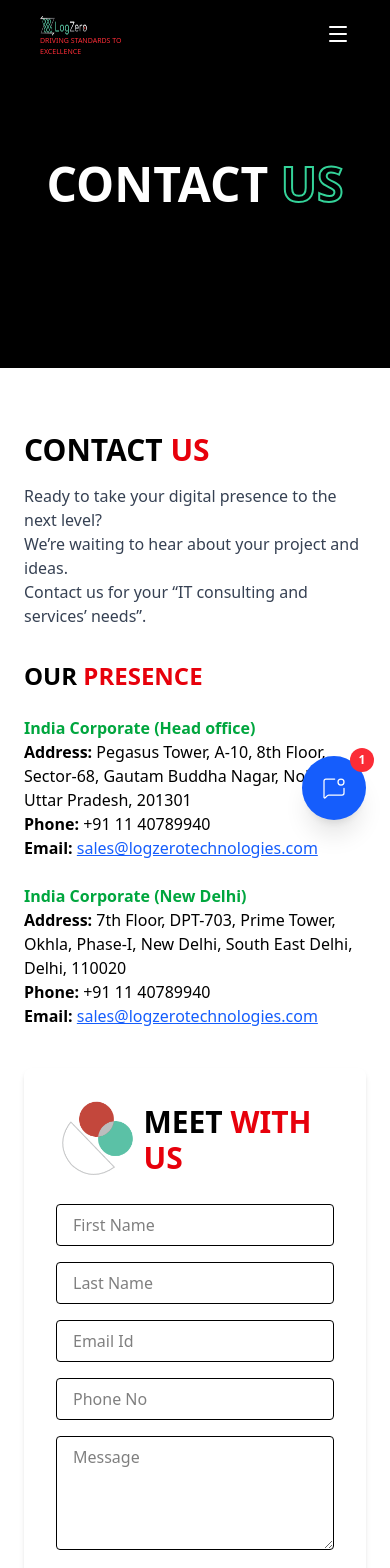
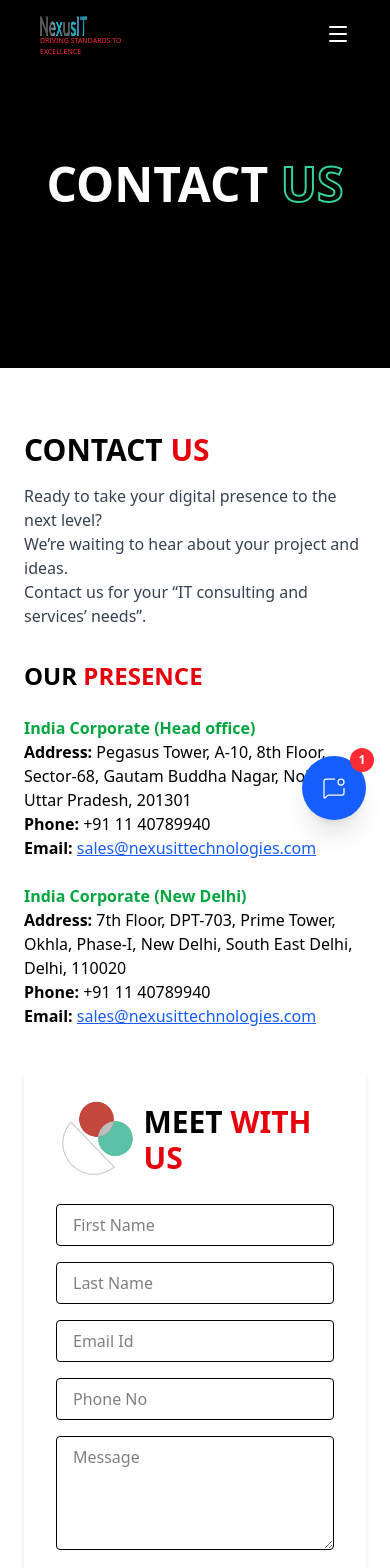
Before and after one commit to Mrfrost1304/Logzero, a React (Vite) app: page /get-in-touch in a window 390 px wide. Shown: the top 1568 px of the page. Built offline with nearby package versions, Linux system fonts and the light colour scheme; a web font is replaced by a local one.

Commit message:
change brandname to Nexus IT

```diff
--- a/package.json
+++ b/package.json
@@ -1,5 +1,5 @@
 {
-  "name": "logzero-frontend",
+  "name": "nexusit-frontend",
   "private": true,
   "version": "0.0.0",
   "type": "module",
--- a/src/Components/AboutPage/Abouthome.jsx
+++ b/src/Components/AboutPage/Abouthome.jsx
@@ -1,6 +1,6 @@
 import CultureSection from "./CultureSection";
 import HighlightsSection from "./HighlightsSection";
-import InsideLogZeroSection from "./InsideLogZeroSection";
+import InsideNexusITSection from "./InsideNexusITSection";
 import CredentialsSection from "./OurCred";
 import UsSection from "./UsSection";
 
@@ -11,7 +11,7 @@
       <UsSection></UsSection>
       <CultureSection></CultureSection>
       <CredentialsSection></CredentialsSection>
-      <InsideLogZeroSection></InsideLogZeroSection>
+      <InsideNexusITSection></InsideNexusITSection>
     </>
   );
 };
--- a/src/Components/AboutPage/CultureSection.jsx
+++ b/src/Components/AboutPage/CultureSection.jsx
@@ -7,7 +7,7 @@
         <div className="lg:w-1/2 mb-8 lg:mb-0">
           <h2 className="text-3xl font-bold mb-6 text-white">Our Culture</h2>
           <p className="mb-8 text-gray-400">
-            At LogZero Technologies, our culture embodies collaboration, innovation, and excellence. We foster an inclusive environment where every team member is valued and empowered to bring their unique perspective. Transparency, open communication, and a shared mission drive our dynamic workplace. We celebrate achievements, prioritize personal and professional growth, and uphold integrity in all endeavors. Join us to be a part of a team that thrives on creativity, collaboration, and making a meaningful impact in the digital landscape.
+            At NexusIT Technologies, our culture embodies collaboration, innovation, and excellence. We foster an inclusive environment where every team member is valued and empowered to bring their unique perspective. Transparency, open communication, and a shared mission drive our dynamic workplace. We celebrate achievements, prioritize personal and professional growth, and uphold integrity in all endeavors. Join us to be a part of a team that thrives on creativity, collaboration, and making a meaningful impact in the digital landscape.
           </p>
           <button className="bg-teal-400 text-gray-900 font-bold py-3 px-6 rounded-lg shadow-md hover:bg-teal-500 transition duration-300">
             Join us
--- a/src/Components/AboutPage/InsideLogZeroSection.jsx
+++ b/src/Components/AboutPage/InsideNexusITSection.jsx
@@ -2,7 +2,7 @@
 import card2 from '../../assets/Images/AboutPage/card2.png'
 import card3 from '../../assets/Images/AboutPage/card3.png'
 import card4 from '../../assets/Images/AboutPage/card4.png'
-const InsideLogZeroSection = () => {
+const InsideNexusITSection = () => {
   const cards = [
     {
       image: card1,
@@ -29,7 +29,7 @@
   return (
     <div className="bg-black text-white py-16 px-4 sm:px-6 lg:px-24">
       <div className="max-w-7xl mx-auto text-center">
-        <h2 className="text-3xl font-bold mb-12">Inside LogZero</h2>
+        <h2 className="text-3xl font-bold mb-12">Inside NexusIT</h2>
         <div className="grid grid-cols-1 sm:grid-cols-2 lg:grid-cols-4 gap-8 md:mx-20">
           {cards.map((card, index) => (
             <div key={index} className="bg-[#202424] rounded-lg shadow-lg overflow-hidden flex flex-col">
@@ -59,4 +59,4 @@
   );
 };
 
-export default InsideLogZeroSection;
+export default InsideNexusITSection;
--- a/src/Components/GetInTouch/ContactSection.jsx
+++ b/src/Components/GetInTouch/ContactSection.jsx
@@ -33,10 +33,10 @@
             <p>
               <strong>Email:</strong>{" "}
               <a
-                href="mailto:sales@logzerotechnologies.com"
+                href="mailto:sales@nexusittechnologies.com"
                 className="text-blue-600 underline"
               >
-                sales@logzerotechnologies.com
+                sales@nexusittechnologies.com
               </a>
             </p>
           </div>
@@ -55,10 +55,10 @@
             <p>
               <strong>Email:</strong>{" "}
               <a
-                href="mailto:sales@logzerotechnologies.com"
+                href="mailto:sales@nexusittechnologies.com"
                 className="text-blue-600 underline"
               >
-                sales@logzerotechnologies.com
+                sales@nexusittechnologies.com
               </a>
             </p>
           </div>
--- a/src/Components/Layout/Footer.jsx
+++ b/src/Components/Layout/Footer.jsx
@@ -70,7 +70,7 @@
           <div className="flex flex-col md:flex-row items-center space-y-2 md:space-y-0 md:space-x-8 mb-4 md:mb-0">
             <div className="text-center md:text-left">
               <p className="font-normal">Copyright © 2024</p>
-              <p className="font-semibold">LogZero Technologies</p>
+              <p className="font-semibold">NexusIT Technologies</p>
             </div>
             <div className="text-center md:text-left">
               <p className="font-normal">India Corporate (Head office)</p>
@@ -78,7 +78,7 @@
             </div>
             <div className="text-center md:text-left">
               <p className="font-normal">E-mail</p>
-              <p className="font-semibold">sales@logzerotechnologies.com</p>
+              <p className="font-semibold">sales@nexusittechnologies.com</p>
             </div>
           </div>
 
--- a/src/Components/Layout/Navbar/Navbar.jsx
+++ b/src/Components/Layout/Navbar/Navbar.jsx
@@ -1,11 +1,11 @@
 import { NavLink } from "react-router";
-import brand150Webp from "../../../assets/Images/BrandLogo.png?format=webp&width=150";
-import brand150Png from "../../../assets/Images/BrandLogo.png?width=150";
+
 import AnimationDropdown from "./AnimationDrop";
 import DropdownMenu from "./DropdownMenu";
 import MobileMenu from "./MobileMenu";
 import useScrollDirection from "../Hooks/ScrollHook";
-
+import n150Webp from "../../../assets/Images/n.png?format=webp&width=200";
+import n150Png from "../../../assets/Images/n.png?width=200";
 const Navbar = () => {
   const { scrollDirection, isAtTop } = useScrollDirection();
 
@@ -40,11 +40,11 @@
         <div className="col-span-3 flex flex-col">
           <NavLink to="/">
             <picture>
-              <source type="image/webp" srcSet={brand150Webp} />
+              <source type="image/webp" srcSet={n150Webp} />
               <img
-                src={brand150Png}
+                src={n150Png}
                 alt="Logo"
-                className="lg:h-7 lg:w-30 h-5 w-[80px]"
+                className="lg:h-7 lg:w-40 h-5 w-[120px]"
                 loading="eager"
                 decoding="async"
                 fetchpriority="high"
--- a/src/Components/Services/Writeup.jsx
+++ b/src/Components/Services/Writeup.jsx
@@ -14,7 +14,7 @@
 
         {/* Paragraph */}
         <p className="text-gray-700 text-lg leading-relaxed">
-          At LogZero Technologies, we combine innovation and expertise to bring
+          At NexusIT Technologies, we combine innovation and expertise to bring
           your digital dreams to life. Our dynamic team of experts brings
           unwavering passion, creativity, and dedication to each project to
           deliver excellence. We understand that every client is unique, with
--- a/src/Components/clients/ClientTestimonial.jsx
+++ b/src/Components/clients/ClientTestimonial.jsx
@@ -41,7 +41,7 @@
             {/* Testimonial Text */}
             <div className="relative z-10 mb-6">
               <p className="text-gray-700 text-lg leading-relaxed">
-                We thank logzerotechnologies.com for the good work done in
+                We thank nexusittechnologies.com for the good work done in
                 designing and hosting our website www.goodpeoplerelations.in.
                 The team makes sure to clearly understand the requirements from
                 the client and provides with very valuable suggestions
--- a/src/Components/data.js
+++ b/src/Components/data.js
@@ -176,8 +176,8 @@
       title: "Sr. IT Executive",
       company: "DTS Travels Pvt ltd"
     },
-    {
-      text: "LogZero Technology and its team exceeded my expectations. I was impressed by their understanding, communication style, and the excellent quality of their work. The only downside for me is their Saturday-Sunday off policy, which may delay issue resolutions over the weekend. Overall, I am satisfied with their services.",
+  {
+    text: "NexusIT Technology and its team exceeded my expectations. I was impressed by their understanding, communication style, and the excellent quality of their work. The only downside for me is their Saturday-Sunday off policy, which may delay issue resolutions over the weekend. Overall, I am satisfied with their services.",
       name: "Parveen Jangra",
       title: "Founder",
       company: "Homeflex Career"
```
Also changed, not shown: src/Components/AboutPage/OurCred.jsx (+4 -4 lines), src/Components/AboutPage/UsSection.jsx (+4 -4 lines), src/assets/Images/n.png (added).
